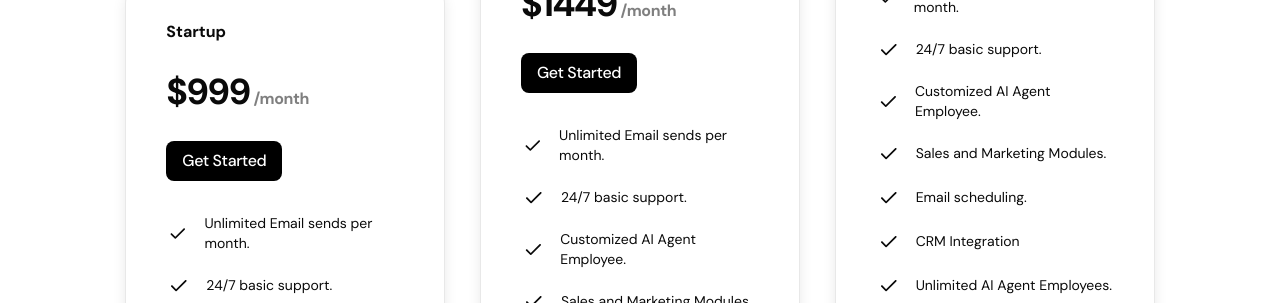
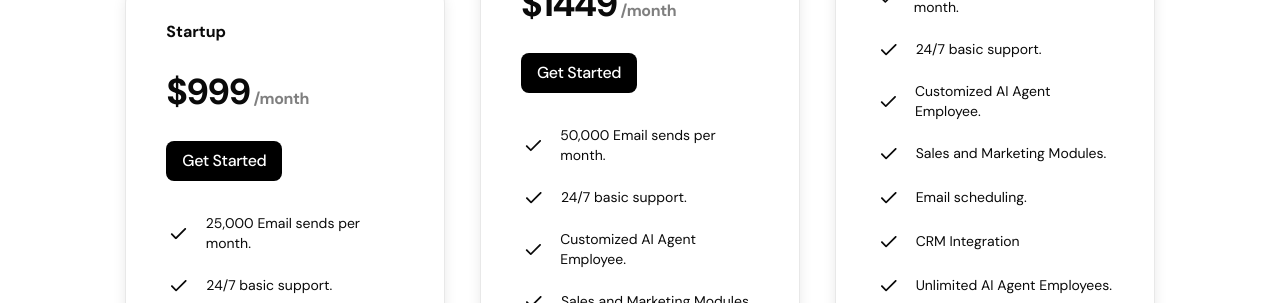
Before and after one commit to TGANDTechnologies/saas-landing-page, a Next.js app: page / in a window 1280 px wide. Shown: the part 2600-2903 px from the top of the page. Built offline with nearby package versions, Linux system fonts and the light colour scheme.

Commit message:
Update Pricing.tsx

```diff
--- a/src/sections/Pricing.tsx
+++ b/src/sections/Pricing.tsx
@@ -20,7 +20,7 @@ const pricingTiers = [
     popular: false,
     inverse: false,
     features: [
-      "Unlimited Email sends per month.",
+      "25,000 Email sends per month.",
       "24/7 basic support.",
       "Customized AI Agent Employee.",
       "Sales and Marketing Modules.",
@@ -34,7 +34,7 @@ const pricingTiers = [
     popular: true,
     inverse: false,
     features: [
-     "Unlimited Email sends per month.",
+     "50,000 Email sends per month.",
       "24/7 basic support.",
       "Customized AI Agent Employee.",
       "Sales and Marketing Modules.",
```
